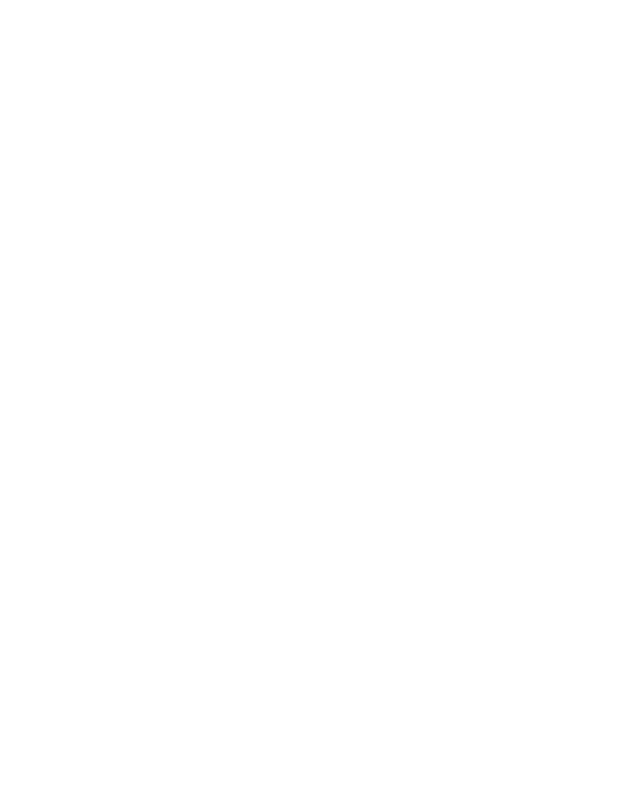
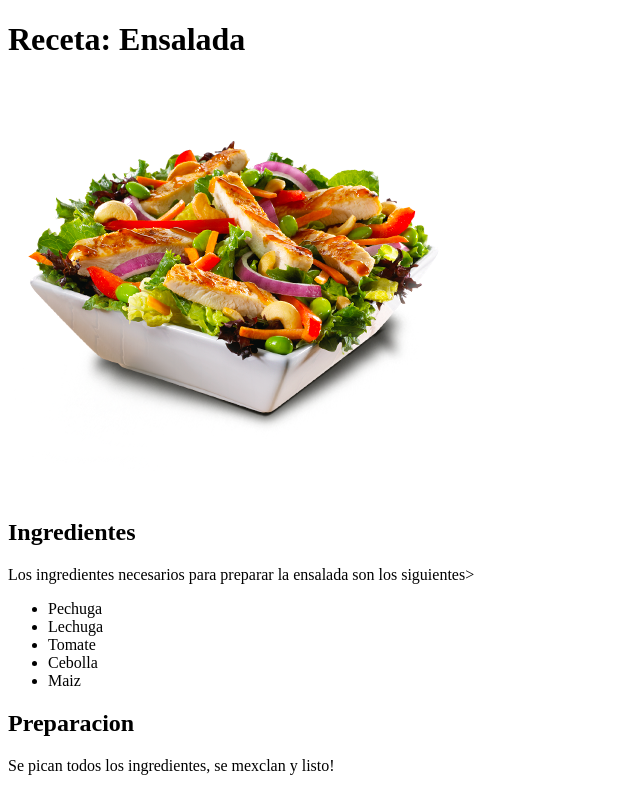
Before and after one commit to GFuentesG/aspirantes-mir-html-y-css, a plain HTML site: page ejercicio1-html-y-css/index.html in a window 1280 px wide. Shown: the whole page, without its empty margins (0-640 px from the left). Drawn offline with Linux system fonts and the light colour scheme.

Commit message:
Agrega el cuerpo HTML del primer ejercicio

```diff
--- a/ejercicio1-html-y-css/index.html
+++ b/ejercicio1-html-y-css/index.html
@@ -3,10 +3,22 @@
     <head>
         <meta charset="utf-8">
         <title>Mi Receta</title>
+        <link href="styles.css" rel="stylesheet">
     </head>
     <body>
-
-
+        <h1>Receta: Ensalada</h1>
+            <img src="salad.png"></img>
+        <h2>Ingredientes</h2>
+        <p>Los ingredientes necesarios para preparar la ensalada son los siguientes></p>
+            <ul>
+                <li>Pechuga</li>
+                <li>Lechuga</li>
+                <li>Tomate</li>
+                <li>Cebolla</li>
+                <li>Maiz</li>
+            </ul>
+        <h2>Preparacion</h2>
+        <p>Se pican todos los ingredientes, se mexclan y listo!</p>
     </body>
 
 </html>
```
Also changed, not shown: ejercicio1-html-y-css/salad.png (added).
